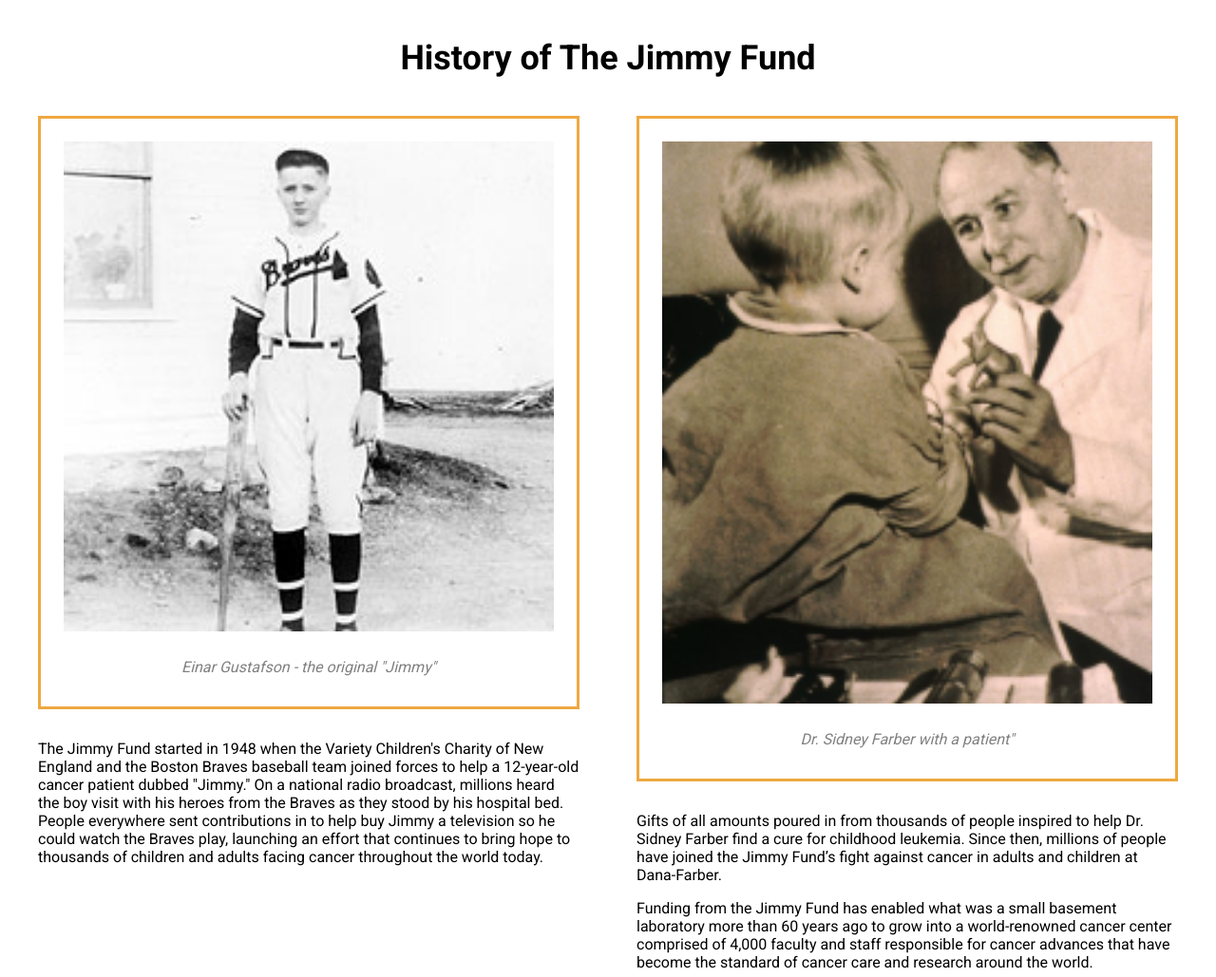
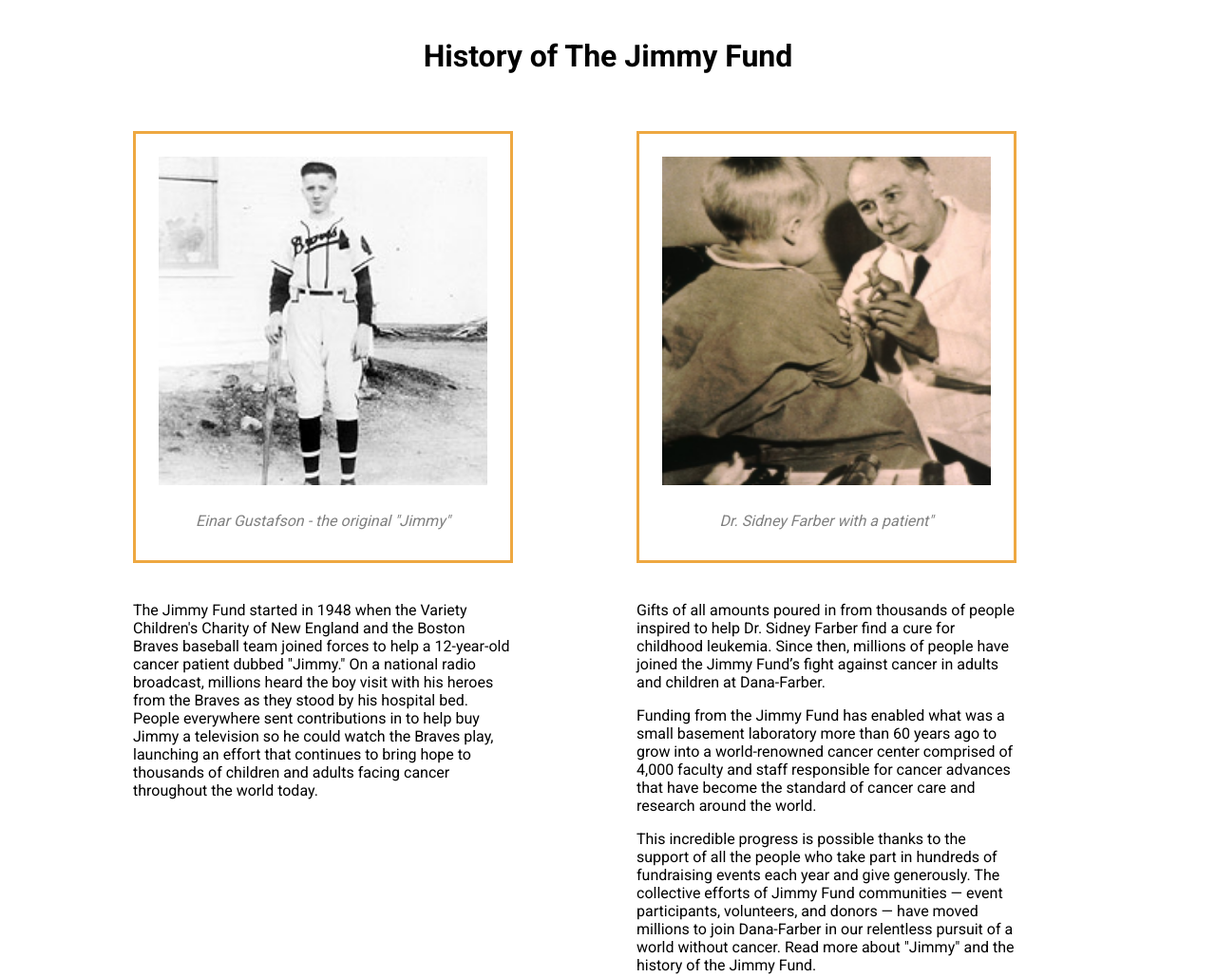
Before and after one commit to oruggiero/cpstTeam3, a plain HTML site: page history/history.html in a window 1280 px wide. Shown: the top 1029 px of the page at 95% size. Drawn offline with Linux system fonts and the light colour scheme.

Commit message:
formatting correction for history page

```diff
--- a/history/css/index.css
+++ b/history/css/index.css
@@ -19,13 +19,14 @@ body {
 h1 {
   margin-top: 40px;
   text-align: center;
-  font-size: 36px;
+  font-size: 32px;
   font-weight: 700px;
-  margin-bottom: 40px;
+  margin-bottom: 60px;
 }
 p {
   font-size: 16px;
   margin-bottom: 16px;
+  max-width: 400px;
 }
 
 h2 {
@@ -46,10 +47,12 @@ h3 {
 
 .imagery{
     width: 100%;
-    margin: 0 0 32px 0;
+    margin: 0 0 40px 0;
     padding: 24px;
     box-sizing: border-box;
     border: 3px solid #EEA841;
+    max-width: 400px;
+    max-height: 455px;
 
 }
 
@@ -62,12 +65,14 @@ h3 {
 
 .picture {
     width: 100%;
-    max-width: 100%;
+    max-width: 346px;
+    max-height: 346px;
 
 
 }
 .grid-wrapper {
   display: block;
+
 }
 
 .address-item {
@@ -101,6 +106,6 @@ li {
     }
 
     .container{
-        max-width: 1200px;
+        max-width: 1000px;
     }
 }
```
